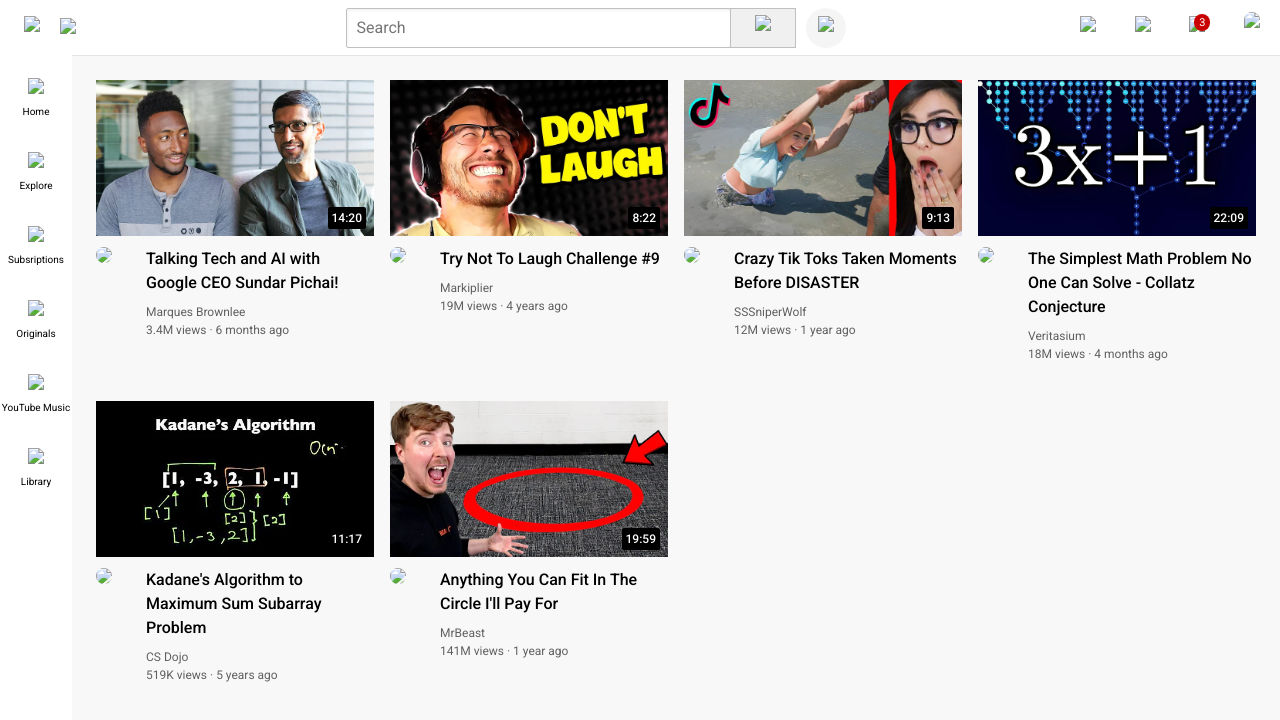
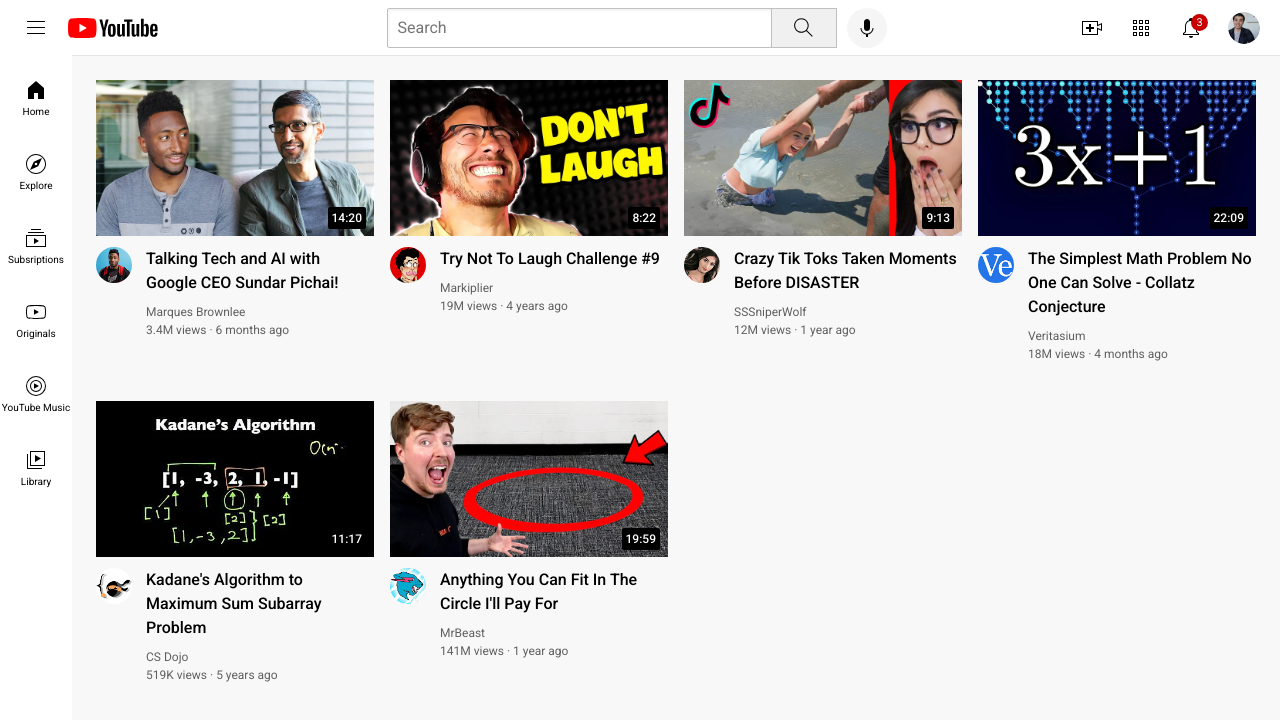
Before and after one commit to Vengerq/youtube-clone-practice, a plain HTML site: page youtube.html in a window 1280 px wide. Drawn offline with Linux system fonts and the light colour scheme; the site is published under a folder, as on GitHub Pages, so addresses that start at the root find nothing.

Commit message:
Version 2.03

```diff
--- a/youtube.html
+++ b/youtube.html
@@ -18,61 +18,61 @@
   <body>
     <header class="header">
       <div class="left-section">
-        <img class="hamburger-menu" src="/icons/hamburger-menu.svg">
-        <img class="youtube-logo" src="/icons/youtube-logo.svg">
+        <img class="hamburger-menu" src="icons/hamburger-menu.svg">
+        <img class="youtube-logo" src="icons/youtube-logo.svg">
       </div>
       <div class="middle-section">
         <input class="search-bar" type="text" placeholder="Search" />
         <button class="search-button">
-          <img class="search-icon" src="/icons/search.svg">
+          <img class="search-icon" src="icons/search.svg">
           <div class="tooltip">Search</div>
         </button>
         <button class="voice-search-button">
-          <img class="voice-search-icon" src="/icons/voice-search-icon.svg">
+          <img class="voice-search-icon" src="icons/voice-search-icon.svg">
           <div class="tooltip">Search with your voice</div>
         </button>
       </div>
       <div class="right-section">
         <div class="upload-icon-container">
-          <img class="upload-icon" src="/icons/upload.svg">
+          <img class="upload-icon" src="icons/upload.svg">
           <div class="tooltip">Create</div>
         </div>
         <div class="youtube-apps-container">
-          <img class="youtube-apps-icon" src="/icons/youtube-apps.svg">
+          <img class="youtube-apps-icon" src="icons/youtube-apps.svg">
           <div class="tooltip">YouTube apps</div>
         </div>
         <div class="notifications-icon-container">
-          <img class="notifications-icon" src="/icons/notifications.svg">
+          <img class="notifications-icon" src="icons/notifications.svg">
           <div class="notifications-count">3</div>
           <div class="tooltip">Notifications</div>
         </div>
-        <img class="current-user-picture" src="/channel-pictures/my-channel.jpeg">
+        <img class="current-user-picture" src="channel-pictures/my-channel.jpeg">
       </div>
     </header>
 
     <nav class="sidebar">
       <div class="sidebar-link">
-        <img src="/icons/home.svg">
+        <img src="icons/home.svg">
         <div>Home</div>
       </div>
       <div class="sidebar-link">
-        <img src="/icons/explore.svg">
+        <img src="icons/explore.svg">
         <div>Explore</div>
       </div>
       <div class="sidebar-link">
-        <img src="/icons/subscriptions.svg">
+        <img src="icons/subscriptions.svg">
         <div>Subsriptions</div>
       </div>
       <div class="sidebar-link">
-        <img src="/icons/originals.svg">
+        <img src="icons/originals.svg">
         <div>Originals</div>
       </div>
       <div class="sidebar-link">
-        <img src="/icons/youtube-music.svg">
+        <img src="icons/youtube-music.svg">
         <div>YouTube Music</div>
       </div>
       <div class="sidebar-link">
-        <img src="/icons/library.svg">
+        <img src="icons/library.svg">
         <div>Library</div>
       </div>
     </nav>
@@ -90,10 +90,10 @@
             <div class="channel-picture">
               <div class="profile-picture-container">
                 <a href="https://www.youtube.com/c/mkbhd">
-                  <img class="profile-picture" src="/channel-pictures/channel-1.jpeg" />
+                  <img class="profile-picture" src="channel-pictures/channel-1.jpeg" />
                 </a>
                 <div class="channel-tooltip">
-                  <img class="channel-tooltip-picture" src="/channel-pictures/channel-1.jpeg" />
+                  <img class="channel-tooltip-picture" src="channel-pictures/channel-1.jpeg" />
                   <div>
                     <div class="channel-tooltip-name">Marques Brownlee</div>
                     <div class="channel-tooltip-stats">15M subscribers</div>
@@ -124,10 +124,10 @@
             <div class="channel-picture">
               <div class="profile-picture-container">
                 <a href="https://www.youtube.com/c/markiplier">
-                  <img class="profile-picture" src="/channel-pictures/channel-2.jpeg">
+                  <img class="profile-picture" src="channel-pictures/channel-2.jpeg">
                 </a>
                 <div class="channel-tooltip">
-                  <img class="channel-tooltip-picture" src="/channel-pictures/channel-2.jpeg">
+                  <img class="channel-tooltip-picture" src="channel-pictures/channel-2.jpeg">
                   <div>
                     <div class="channel-tooltip-name">Markiplier</div>
                     <div class="channel-tooltip-stats">30M subscribers</div>
@@ -158,10 +158,10 @@
             <div class="channel-picture">
               <div class="profile-picture-container">
                 <a href="https://www.youtube.com/user/SSSniperWolf">
-                  <img class="profile-picture" src="/channel-pictures/channel-3.jpeg" />
+                  <img class="profile-picture" src="channel-pictures/channel-3.jpeg" />
                 </a>
                 <div class="channel-tooltip">
-                  <img class="channel-tooltip-picture" src="/channel-pictures/channel-3.jpeg">
+                  <img class="channel-tooltip-picture" src="channel-pictures/channel-3.jpeg">
                   <div>
                     <div class="channel-tooltip-name">SSSniperWolf</div>
                     <div class="channel-tooltip-stats">31M subscribers</div>
@@ -192,10 +192,10 @@
             <div class="channel-picture">
               <div class="profile-picture-container">
                 <a href="https://www.youtube.com/c/veritasium">
-                  <img class="profile-picture" src="/channel-pictures/channel-4.jpeg">
+                  <img class="profile-picture" src="channel-pictures/channel-4.jpeg">
                 </a>
                 <div class="channel-tooltip">
-                  <img class="channel-tooltip-picture" src="/channel-pictures/channel-4.jpeg">
+                  <img class="channel-tooltip-picture" src="channel-pictures/channel-4.jpeg">
                   <div>
                     <div class="channel-tooltip-name">Veritasium</div>
                     <div class="channel-tooltip-stats">11.5M subscribers</div>
@@ -226,10 +226,10 @@
             <div class="channel-picture">
               <div class="profile-picture-container">
                 <a href="https://www.youtube.com/c/CSDojo">
-                  <img class="profile-picture" src="/channel-pictures/channel-5.jpeg" />
+                  <img class="profile-picture" src="channel-pictures/channel-5.jpeg" />
                 </a>
                 <div class="channel-tooltip">
-                  <img class="channel-tooltip-picture" src="/channel-pictures/channel-5.jpeg">
+                  <img class="channel-tooltip-picture" src="channel-pictures/channel-5.jpeg">
                   <div>
                     <div class="channel-tooltip-name">CS Dojo</div>
                     <div class="channel-tooltip-stats">1.79M subscribers</div>
@@ -260,10 +260,10 @@
             <div class="channel-picture">
               <div class="profile-picture-container">
                 <a href="https://www.youtube.com/channel/UCX6OQ3DkcsbYNE6H8uQQuVA">
-                  <img class="profile-picture" src="/channel-pictures/channel-6.jpeg">
+                  <img class="profile-picture" src="channel-pictures/channel-6.jpeg">
                 </a>
                 <div class="channel-tooltip">
-                  <img class="channel-tooltip-picture" src="/channel-pictures/channel-6.jpeg">
+                  <img class="channel-tooltip-picture" src="channel-pictures/channel-6.jpeg">
                   <div>
                     <div class="channel-tooltip-name">MrBeast</div>
                     <div class="channel-tooltip-stats">90.6M subscribers</div>
```
